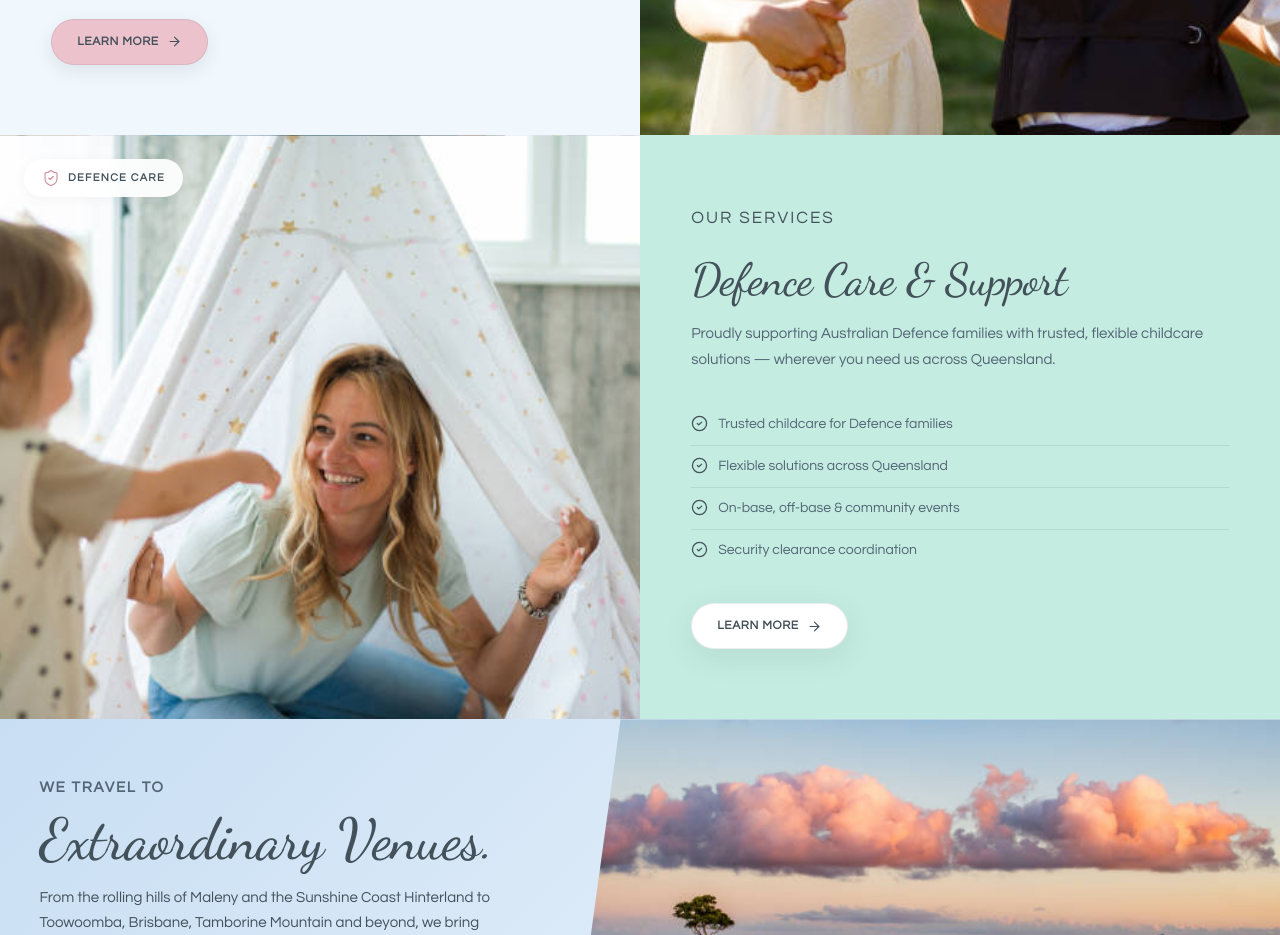
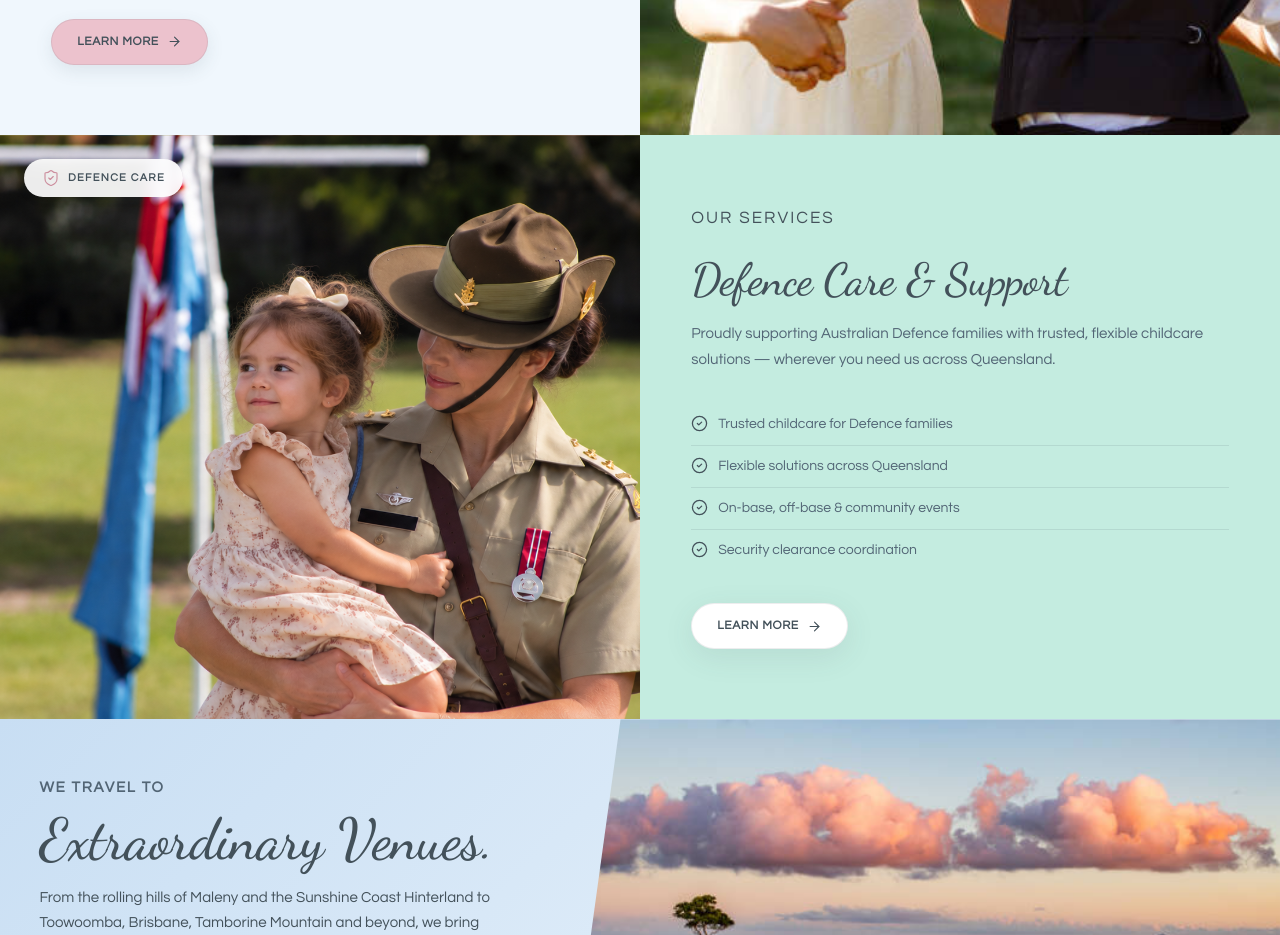
Before and after one commit to rajbogati636-cmyk/littlewonders, a React (Vite) app: page / in a window 1280 px wide. Shown: the part 2120-3055 px from the top of the page. Built offline with nearby package versions, Linux system fonts and the light colour scheme.

Commit message:
Add files via upload

```diff
--- a/src/pages/CareOptions.tsx
+++ b/src/pages/CareOptions.tsx
@@ -4,7 +4,7 @@ const additional = [
  { title:'Private & Corporate Care', image:'/assets/event-children.jpg', text:'Childcare for private functions, corporate events, conferences, professional events and other organised occasions.', href:'/functions' },
  { title:'Group Bookings', image:'/assets/childcare-tent.jpg', text:'For families travelling together who would like coordinated childcare at their accommodation — including destination wedding guests. Not function or event care.', href:'/group-bookings' },
  { title:'Babysitting & Family Care', image:'/assets/care-babysitting.jpg', text:'Occasional private family babysitting and regular care, subject to location and Wonder Team availability.', href:'/contact' },
- { title:'Defence Care & Support', image:'/assets/babysitting-family.jpg', text:'Dedicated, thoughtfully arranged childcare for Australian Defence families and their events.', href:'/defence-care' },
+ { title:'Defence Care & Support', image:'/assets/defence-care-client-photo-2026.png', text:'Dedicated, thoughtfully arranged childcare for Australian Defence families and their events.', href:'/defence-care' },
 ];
 export default function CareOptions(){return <main>
  <header className="page-hero"><p className="eyebrow">Little Wonders</p><h1>Care Options</h1><p>Premium wedding childcare, with carefully selected additional care services.</p></header>
--- a/src/pages/DefenceCare.tsx
+++ b/src/pages/DefenceCare.tsx
@@ -1,3 +1,3 @@
 import { Link } from 'react-router-dom';
 import { ArrowRight } from 'lucide-react';
-export default function DefenceCare(){return <main><section className="service-detail-hero"><div><p className="eyebrow">Supporting Defence families</p><h1>Defence Care &amp; Support</h1><p>Safe, warm, professional childcare when your family needs it.</p><p>Little Wonders proudly supports Australian Defence families with flexible childcare solutions for community events, family gatherings and individually arranged care.</p><Link className="button" to="/contact">Enquire About Defence Care <ArrowRight size={16}/></Link></div><img src="/assets/babysitting-family.jpg" alt="Child enjoying time with a caregiver"/></section><div className="service-details-body"><h2>Care planned with your family in mind.</h2><p className="service-details-lead">Every booking is considered individually, including ages, location, availability and care requirements. Contact us to talk through your circumstances and what support may be possible.</p><section className="service-inset"><h2>Let's connect.</h2><Link className="button" to="/contact">Get in touch <ArrowRight size={16}/></Link></section></div></main>}
+export default function DefenceCare(){return <main><section className="service-detail-hero"><div><p className="eyebrow">Supporting Defence families</p><h1>Defence Care &amp; Support</h1><p>Safe, warm, professional childcare when your family needs it.</p><p>Little Wonders proudly supports Australian Defence families with flexible childcare solutions for community events, family gatherings and individually arranged care.</p><Link className="button" to="/contact">Enquire About Defence Care <ArrowRight size={16}/></Link></div><img src="/assets/defence-care-client-photo-2026.png" alt="Australian Defence servicewoman holding a young child outdoors"/></section><div className="service-details-body"><h2>Care planned with your family in mind.</h2><p className="service-details-lead">Every booking is considered individually, including ages, location, availability and care requirements. Contact us to talk through your circumstances and what support may be possible.</p><section className="service-inset"><h2>Let's connect.</h2><Link className="button" to="/contact">Get in touch <ArrowRight size={16}/></Link></section></div></main>}
--- a/src/pages/Home.tsx
+++ b/src/pages/Home.tsx
@@ -113,7 +113,7 @@ export default function Home() {
       {/* Defence Care — alternating row (dark) */}
       <section className="alt-section reveal">
         <div className="alt-image">
-          <div className="alt-image-bg" style={{ backgroundImage: "url('/assets/childcare-tent.jpg')" }} />
+          <div className="alt-image-bg" style={{ backgroundImage: "url('/assets/defence-care-client-photo-2026.png')" }} />
           <div className="alt-image-badge"><ShieldCheck size={18} strokeWidth={1.5} /> Defence Care</div>
         </div>
         <div className="alt-copy dark">
```
Also changed, not shown: DEFENCE-PHOTO-FIX-README.txt (added), public/assets/defence-care-client-photo-2026.png (added).
